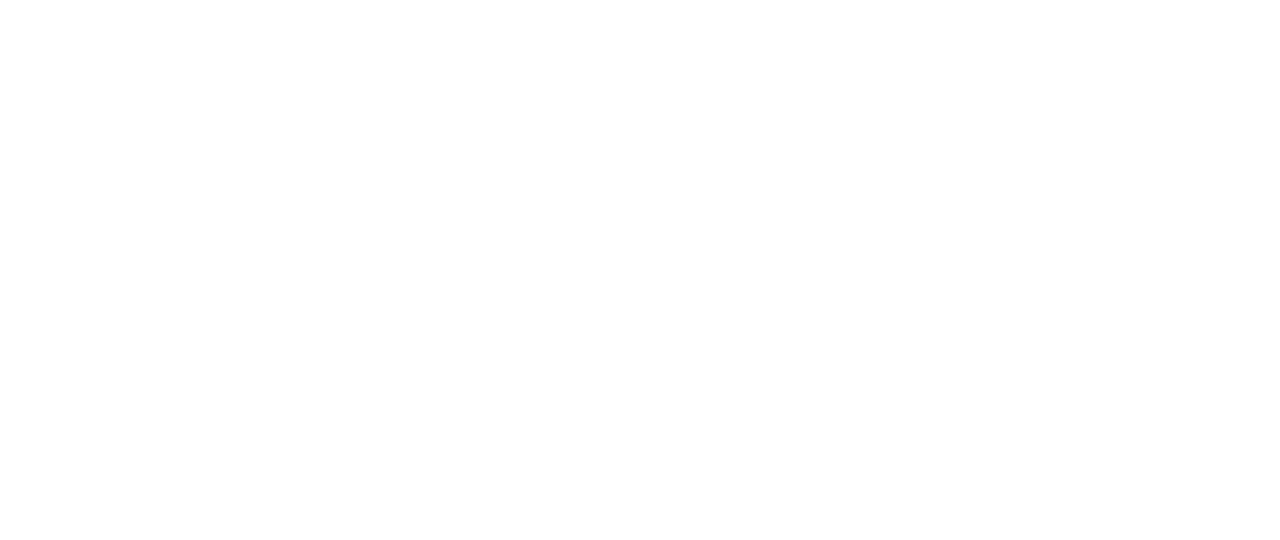
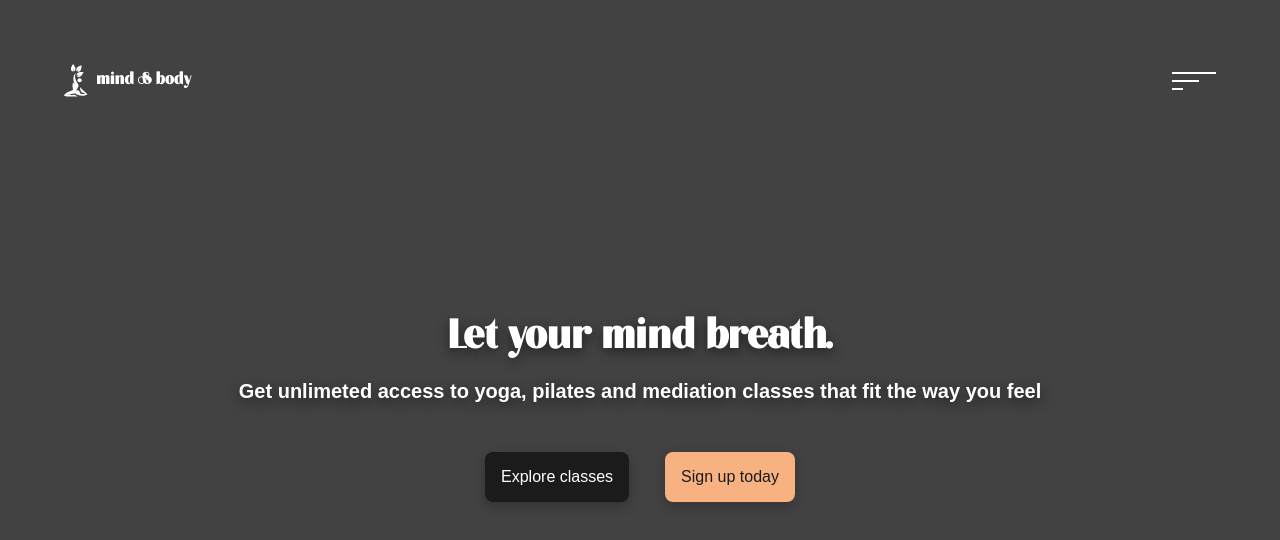
Before and after one commit to annehxx/YogaWebsite, a plain HTML site: page index.html in a window 1280 px wide. Drawn offline with Linux system fonts and the light colour scheme.

Commit message:
front page

```diff
--- a/index.html
+++ b/index.html
@@ -1,12 +1,47 @@
 <!DOCTYPE html>
 <html lang="en">
-<head>
-    <meta charset="UTF-8">
-    <meta http-equiv="X-UA-Compatible" content="IE=edge">
-    <meta name="viewport" content="width=device-width, initial-scale=1.0">
+  <head>
+    <meta charset="UTF-8" />
+    <meta http-equiv="X-UA-Compatible" content="IE=edge" />
+    <meta name="viewport" content="width=device-width, initial-scale=1.0" />
+    <link rel="stylesheet" href="style.css" />
     <title>Mind & Body</title>
-</head>
-<body>
-
-</body>
+  </head>
+  <body>
+    <section class="front-page">
+      <nav>
+        <div class="logo">
+          <img src="/images/logo.svg" alt="mind & body" />
+          <h1>mind & body</h1>
+        </div>
+        <div class="links">
+          <a href="#">Our Story</a>
+          <a href="#">Practice</a>
+          <a href="#">Classes</a>
+        </div>
+        <svg
+          width="44"
+          height="18"
+          viewBox="0 0 44 18"
+          fill="none"
+          xmlns="http://www.w3.org/2000/svg"
+        >
+          <line class="line" y1="1" x2="44" y2="1" stroke="white" stroke-width="2" />
+          <line class="line" y1="9" x2="27" y2="9" stroke="white" stroke-width="2" />
+          <line class="line" y1="17" x2="11" y2="17" stroke="white" stroke-width="2" />
+        </svg>
+      </nav>
+      <div class="selling-point">
+        <h2>Let your mind breath.</h2>
+        <h3>
+          Get unlimeted access to yoga, pilates and mediation classes that fit
+          the way you feel
+        </h3>
+        <div class="ctas">
+          <button class="cta-sec">Explore classes</button>
+          <button class="cta-main">Sign up today</button>
+        </div>
+      </div>
+    </section>
+  </body>
 </html>
--- /dev/null
+++ b/style.css
@@ -0,0 +1,107 @@
+* {
+  margin: 0;
+  padding: 0;
+  box-sizing: border-box;
+}
+
+html,
+body {
+  height: 100%;
+}
+
+body {
+  background: rgb(66, 66, 66);
+}
+
+:root {
+  --main-color: #f8b281;
+  --secondary-color: #1b1b1b;
+}
+
+@font-face {
+  font-family: "argonite";
+  src: url(./font/stone\ orgonite.woff);
+}
+
+section {
+  padding: 5%;
+}
+
+h2 {
+  font-size: 2.5rem;
+  line-height: 125%;
+  padding: 1rem 0;
+}
+
+h3 {
+  font-size: 1.25rem;
+  line-height: 125%;
+}
+
+nav {
+    display: flex;
+    align-items: center;
+    justify-content: space-between;
+}
+
+nav svg {
+    cursor: pointer;
+}
+
+.links {
+  display: none;
+}
+
+.logo {
+  display: flex;
+  align-items: center;
+}
+
+.logo h1 {
+  margin-left: 0.5rem;
+  font-family: "argonite", sans-serif;
+  font-size: 1rem;
+}
+
+.logo img {
+  width: 1.5rem;
+}
+
+.front-page {
+  min-height: 100vh;
+  color: white;
+}
+
+.selling-point {
+  margin-top: 25vh;
+  font-family: "argonite", sans-serif;
+  text-shadow: 0px 4px 12px rgba(0, 0, 0, 0.5);
+  text-align: center;
+}
+
+.selling-point h3 {
+  font-family: sans-serif;
+  text-shadow: 0px 4px 12px rgba(0, 0, 0, 0.5);
+
+}
+
+.ctas {
+    margin-top: 2rem;
+}
+.ctas button {
+  padding: 1rem;
+  font-size: 1rem;
+  border: none;
+  border-radius: .5rem;
+  box-shadow: 0px 4px 12px rgba(0, 0, 0, 0.25);
+  margin: 1rem;
+}
+.cta-main {
+  background-color: var(--main-color);
+  color: var(--secondary-color);
+}
+
+.cta-sec {
+  background-color: var(--secondary-color);
+  color: white;
+}
```
